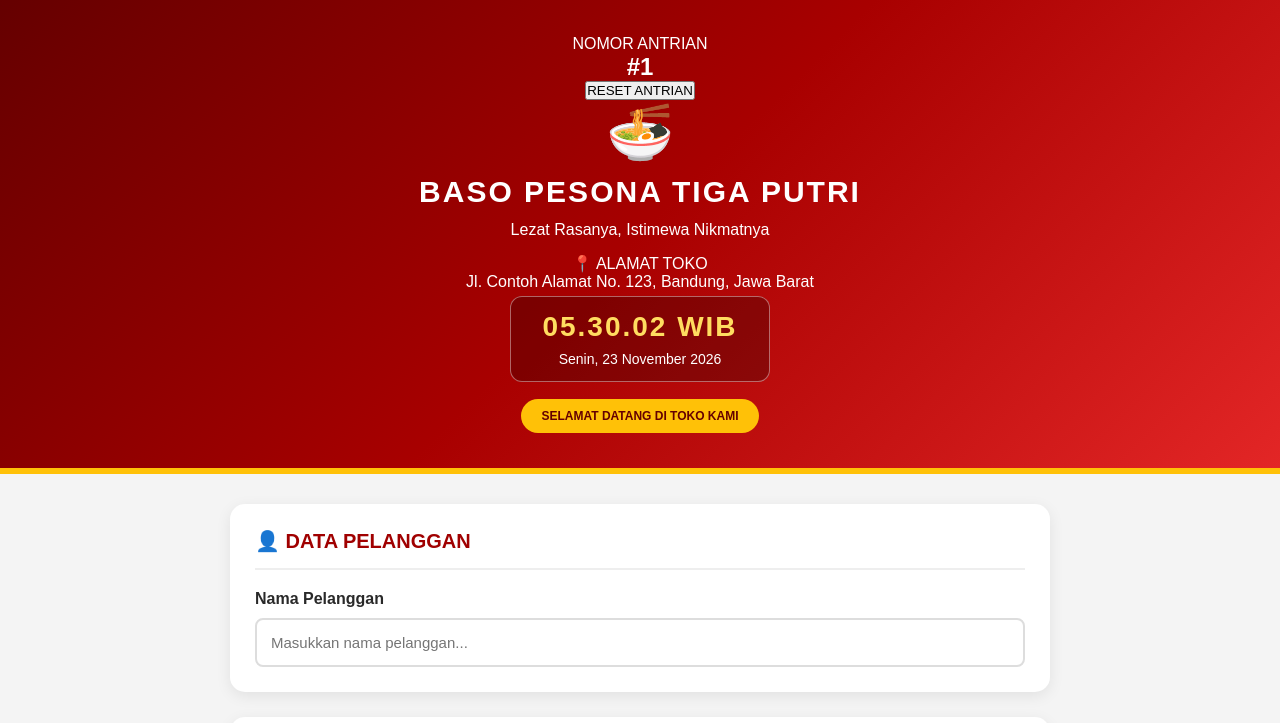
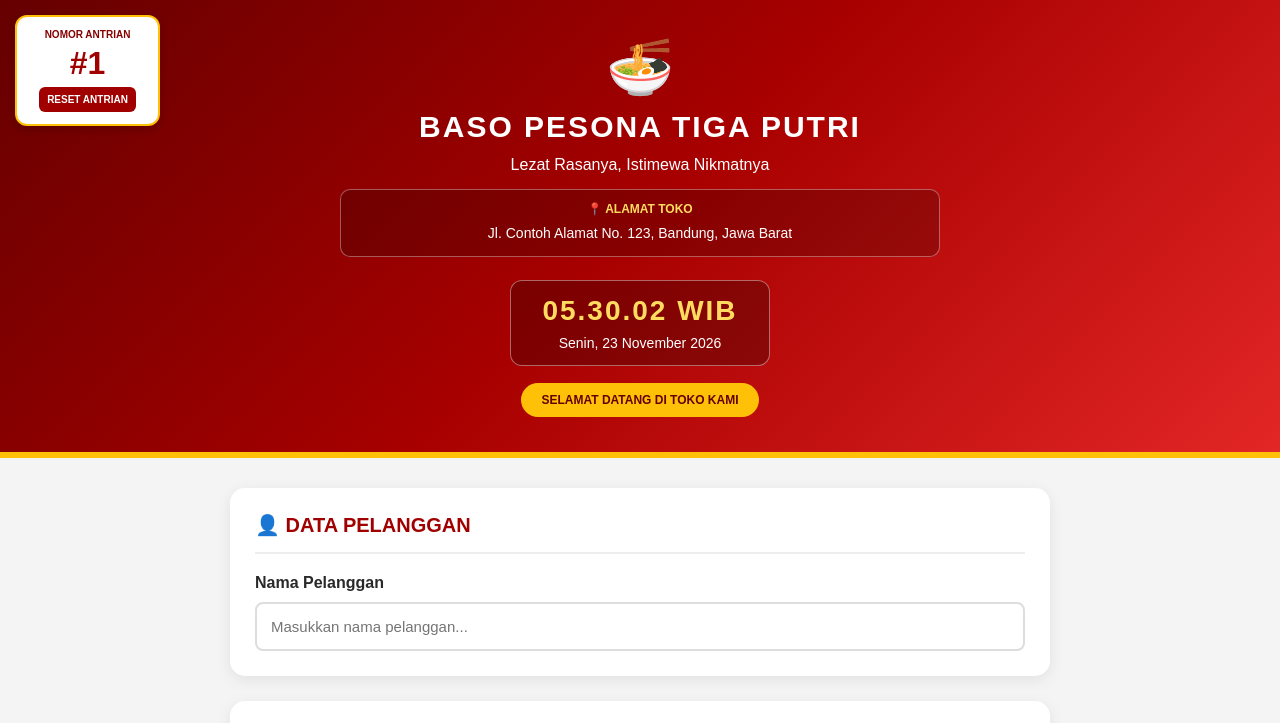
Before and after one commit to suryapermady/pesonatigaputri, a plain HTML site: page index.html in a window 1280 px wide. Shown: the top 723 px of the page. Drawn offline with Linux system fonts and the light colour scheme.

Commit message:
Update style.css

```diff
--- a/style.css
+++ b/style.css
@@ -1,6 +1,7 @@
 
 /* =====================================
    BASO PESONA TIGA PUTRI
+   DESAIN WEBSITE KASIR
 ===================================== */
 
 * {
@@ -10,14 +11,16 @@
 }
 
 body {
-    font-family: Arial, sans-serif;
+    font-family: Arial, Helvetica, sans-serif;
     background: #f4f4f4;
     color: #292929;
 }
 
-/* HEADER */
+/* HEADER KEDAI */
 
 .header {
+    position: relative;
+
     background: linear-gradient(
         135deg,
         #650000,
@@ -28,6 +31,7 @@ body {
     color: white;
     text-align: center;
     padding: 35px 15px;
+
     border-bottom: 6px solid #ffc107;
 }
 
@@ -47,14 +51,93 @@ body {
     font-size: 16px;
 }
 
-/* JAM DAN TANGGAL DI BAWAH NAMA KEDAI */
+/* NOMOR ANTRIAN POJOK KIRI ATAS */
+
+.antrian-box {
+    position: absolute;
+    top: 15px;
+    left: 15px;
+
+    width: 145px;
+    padding: 12px 8px;
+
+    background: white;
+    color: #850000;
+
+    border: 2px solid #ffc107;
+    border-radius: 12px;
+
+    text-align: center;
+
+    box-shadow: 0 3px 10px rgba(0,0,0,0.2);
+}
+
+.antrian-box span {
+    display: block;
+    font-size: 10px;
+    font-weight: bold;
+}
+
+.antrian-box h2 {
+    font-size: 32px;
+    margin: 5px 0;
+    color: #a00000;
+}
+
+.antrian-box button {
+    background: #a00000;
+    color: white;
+    border: none;
+    padding: 7px 8px;
+    border-radius: 6px;
+    font-size: 10px;
+    font-weight: bold;
+    cursor: pointer;
+}
+
+.antrian-box button:hover {
+    background: #650000;
+}
+
+/* ALAMAT KEDAI */
+
+.alamat {
+    max-width: 600px;
+    margin: 15px auto 18px;
+    padding: 12px 15px;
+
+    background: rgba(0,0,0,0.20);
+
+    border: 1px solid rgba(255,255,255,0.35);
+    border-radius: 10px;
+}
+
+.alamat span {
+    display: block;
+    color: #ffdc60;
+    font-size: 12px;
+    font-weight: bold;
+    margin-bottom: 7px;
+}
+
+.alamat p {
+    font-size: 14px;
+    line-height: 1.5;
+}
+
+/* JAM DAN TANGGAL DI BAWAH */
 
 .waktu-container {
     display: inline-block;
+
     min-width: 260px;
-    background: rgba(0, 0, 0, 0.25);
+
+    background: rgba(0,0,0,0.25);
+
     border: 1px solid rgba(255,255,255,0.4);
+
     padding: 14px 25px;
+
     border-radius: 12px;
     margin-top: 5px;
 }
@@ -72,15 +155,19 @@ body {
     margin-top: 8px;
 }
 
-/* WELCOME */
+/* SELAMAT DATANG */
 
 .welcome {
     display: table;
     margin: 17px auto 0;
+
     background: #ffc107;
     color: #650000;
+
     padding: 10px 20px;
+
     border-radius: 30px;
+
     font-size: 12px;
     font-weight: bold;
 }
@@ -99,14 +186,18 @@ body {
     background: white;
     padding: 25px;
     margin-bottom: 25px;
+
     border-radius: 15px;
+
     box-shadow: 0 4px 15px rgba(0,0,0,0.08);
 }
 
 .card h2 {
     color: #a00000;
     font-size: 20px;
+
     border-bottom: 2px solid #eee;
+
     padding-bottom: 15px;
     margin-bottom: 20px;
 }
@@ -122,8 +213,10 @@ label {
 input {
     width: 100%;
     padding: 14px;
+
     border: 2px solid #ddd;
     border-radius: 8px;
+
     font-size: 15px;
     outline: none;
 }
@@ -132,14 +225,16 @@ input:focus {
     border-color: #a00000;
 }
 
-/* MENU */
+/* DAFTAR MENU */
 
 .menu-item {
     display: flex;
     justify-content: space-between;
     align-items: center;
+
     gap: 12px;
     padding: 16px 5px;
+
     border-bottom: 1px solid #eee;
 }
 
@@ -153,7 +248,7 @@ input:focus {
     font-weight: bold;
 }
 
-/* TOMBOL JUMLAH */
+/* TOMBOL TAMBAH DAN KURANG */
 
 .jumlah {
     display: flex;
@@ -164,11 +259,15 @@ input:focus {
 .jumlah button {
     width: 36px;
     height: 36px;
+
     border: none;
+
     background: #a00000;
     color: white;
+
     font-size: 22px;
     font-weight: bold;
+
     border-radius: 8px;
     cursor: pointer;
 }
@@ -180,18 +279,21 @@ input:focus {
 .jumlah span {
     font-size: 18px;
     font-weight: bold;
+
     min-width: 20px;
     text-align: center;
 }
 
-/* RINCIAN */
+/* RINCIAN PESANAN */
 
 .rincian-item {
     display: flex;
     justify-content: space-between;
     align-items: center;
+
     gap: 10px;
     padding: 13px 0;
+
     border-bottom: 1px dashed #ddd;
 }
 
@@ -211,7 +313,7 @@ input:focus {
     padding: 20px;
 }
 
-/* TOTAL */
+/* TOTAL PEMBAYARAN */
 
 .total {
     background: linear-gradient(
@@ -221,8 +323,10 @@ input:focus {
     );
 
     color: white;
+
     padding: 25px;
     margin-top: 25px;
+
     text-align: center;
     border-radius: 12px;
 }
@@ -238,7 +342,7 @@ input:focus {
     font-size: 30px;
 }
 
-/* BUTTON */
+/* TOMBOL RESET DAN CETAK */
 
 .tombol {
     display: flex;
@@ -248,11 +352,15 @@ input:focus {
 
 .tombol button {
     flex: 1;
+
     padding: 15px;
+
     border: none;
     border-radius: 8px;
+
     color: white;
     font-weight: bold;
+
     cursor: pointer;
     font-size: 14px;
 }
@@ -278,15 +386,28 @@ input:focus {
 footer {
     background: #222;
     color: white;
+
     text-align: center;
+
     padding: 25px 10px;
+
     line-height: 1.8;
     font-size: 14px;
 }
 
-/* RESPONSIVE HP */
+/* TAMPILAN HP */
 
 @media screen and (max-width: 600px) {
+
+    .header {
+        padding-top: 125px;
+    }
+
+    .antrian-box {
+        top: 12px;
+        left: 12px;
+        width: 130px;
+    }
 
     .header h1 {
         font-size: 22px;
@@ -294,6 +415,14 @@ footer {
 
     .header p {
         font-size: 14px;
+    }
+
+    .alamat {
+        margin-top: 15px;
+    }
+
+    .alamat p {
+        font-size: 12px;
     }
 
     .card {
```
